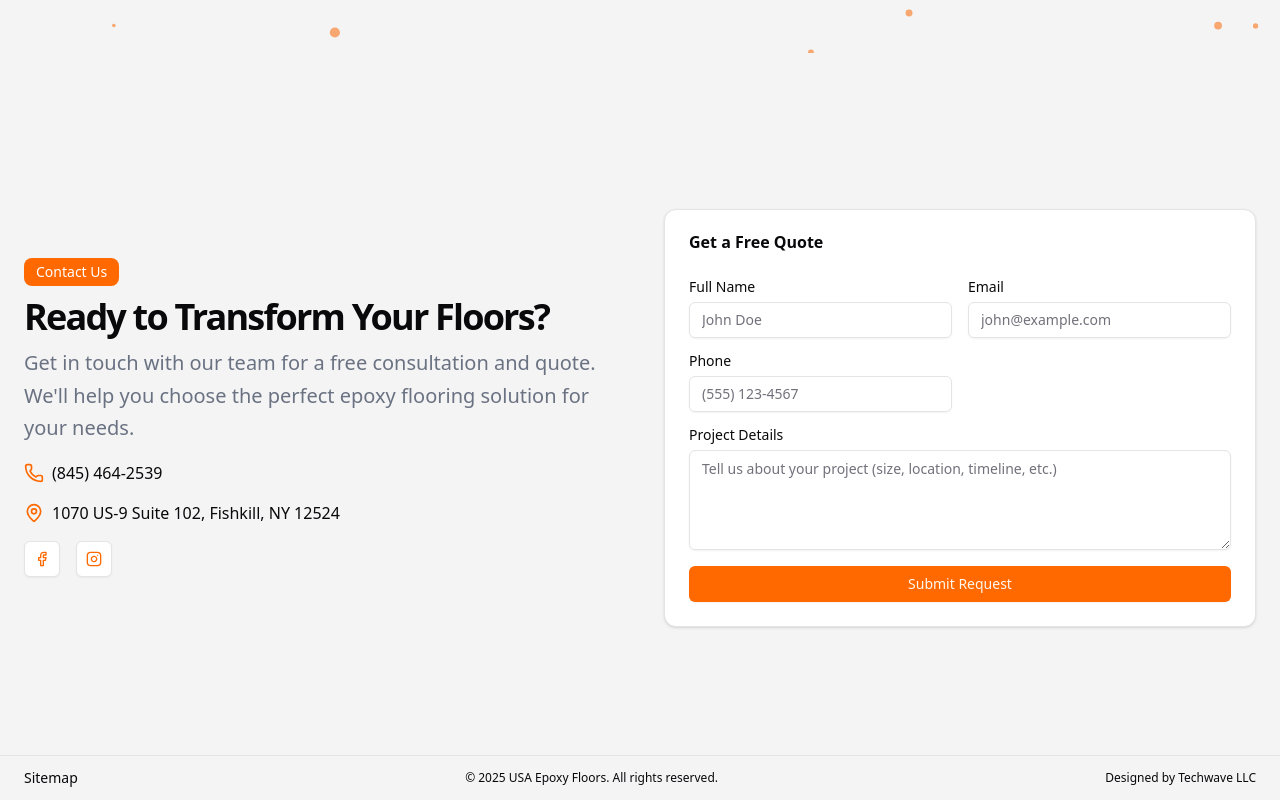
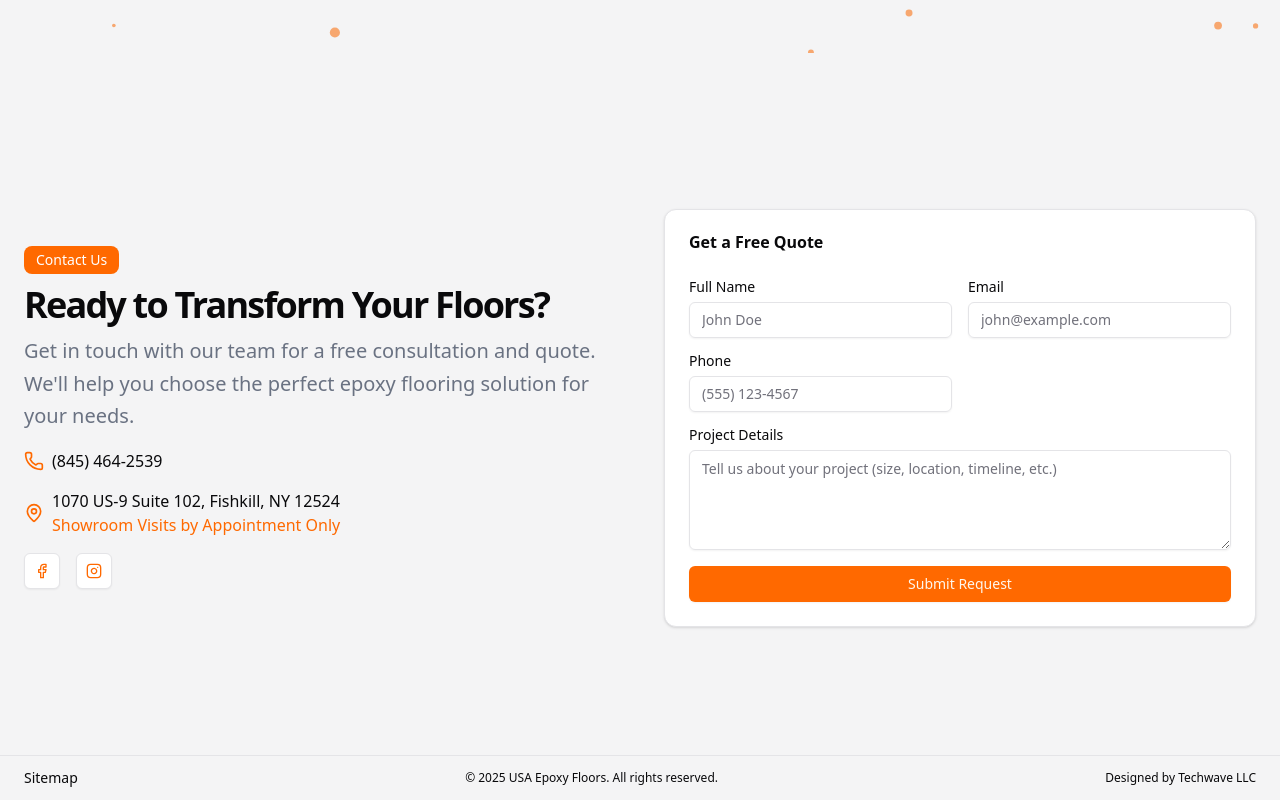
Before and after one commit to USA-Epoxy-FLoor/usa-epoxy-floor-web, a Next.js app: page / in a window 1280 px wide. Shown: the part 5800-6600 px from the top of the page. Built offline with nearby package versions, Linux system fonts and the light colour scheme; no server answers.

Commit message:
feat(contact): added notes for availablity

```diff
--- a/features/contact/contact.tsx
+++ b/features/contact/contact.tsx
@@ -64,8 +64,14 @@ export function Contact() {
               </div>
               <div className="flex items-center gap-2">
                 <MapPin className="h-5 w-5 text-orange-500" />
-                <Link href="https://maps.app.goo.gl/ekcRwxYhTyReX98X9">
+                <Link
+                  href="https://maps.app.goo.gl/ekcRwxYhTyReX98X9"
+                  className="flex flex-col"
+                >
                   <span>1070 US-9 Suite 102, Fishkill, NY 12524</span>
+                  <span className="text-primary">
+                    Showroom Visits by Appointment Only
+                  </span>
                 </Link>
               </div>
             </div>
```
